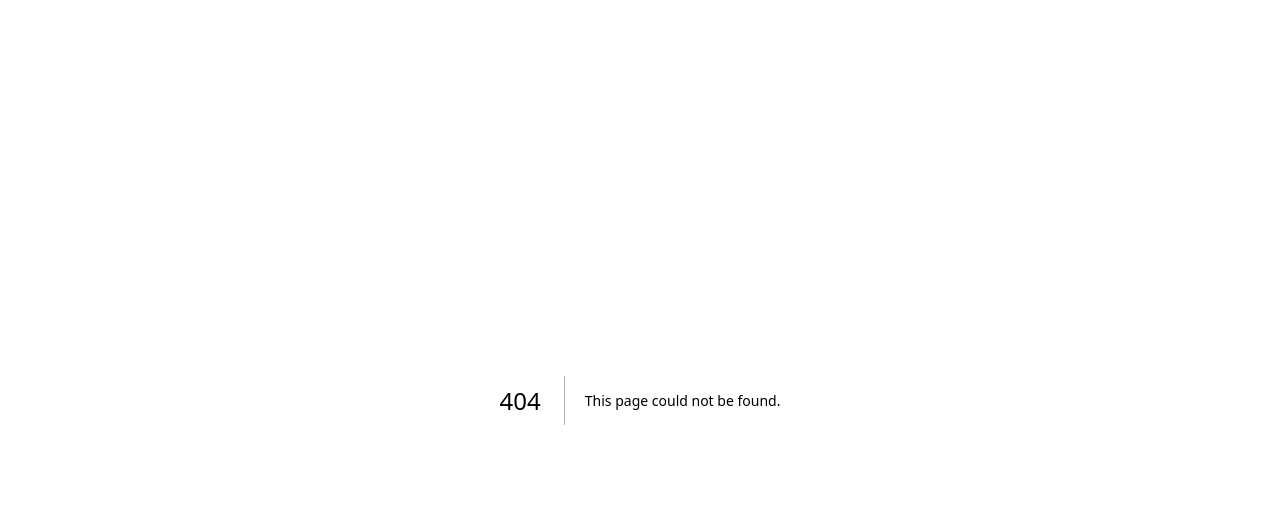
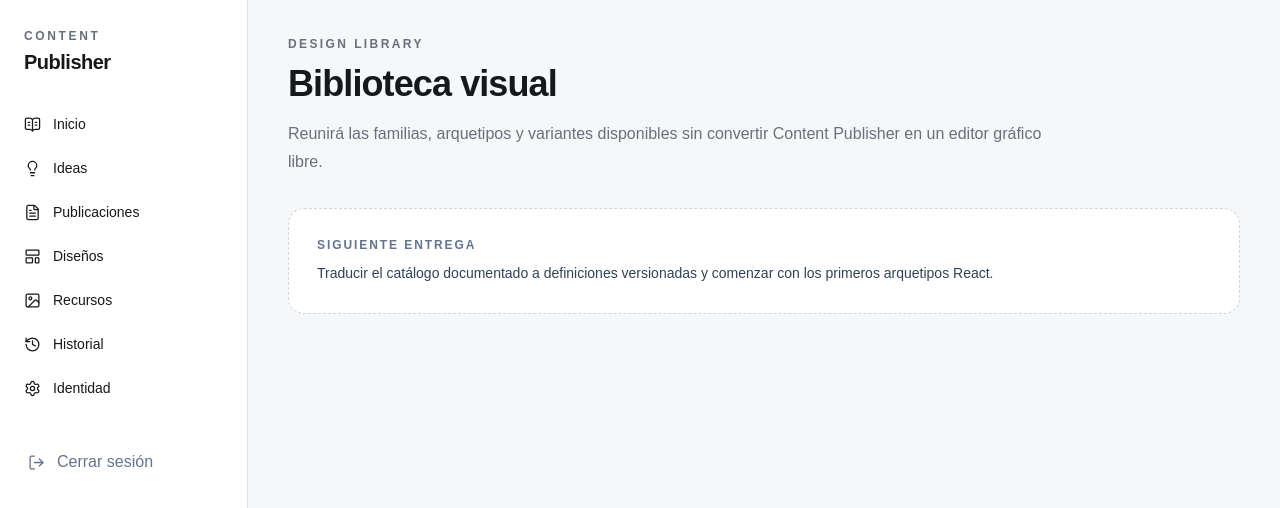
Before and after one commit to rubensv74/content_publisher, a Next.js app: page /designs in a window 1280 px wide. Before the commit this address had no page. Shown: the top 508 px of the page. Built offline with nearby package versions, Linux system fonts and the light colour scheme.

Commit message:
feat: add design library route

```diff
--- /dev/null
+++ b/src/app/(workspace)/designs/page.tsx
@@ -0,0 +1,12 @@
+import { SectionPlaceholder } from "@/components/application/section-placeholder";
+
+export default function DesignsPage() {
+  return (
+    <SectionPlaceholder
+      eyebrow="Design Library"
+      title="Biblioteca visual"
+      description="Reunirá las familias, arquetipos y variantes disponibles sin convertir Content Publisher en un editor gráfico libre."
+      next="Traducir el catálogo documentado a definiciones versionadas y comenzar con los primeros arquetipos React."
+    />
+  );
+}
```
